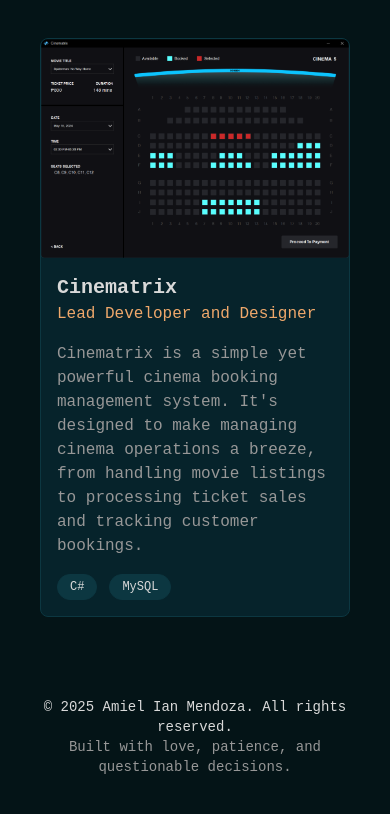
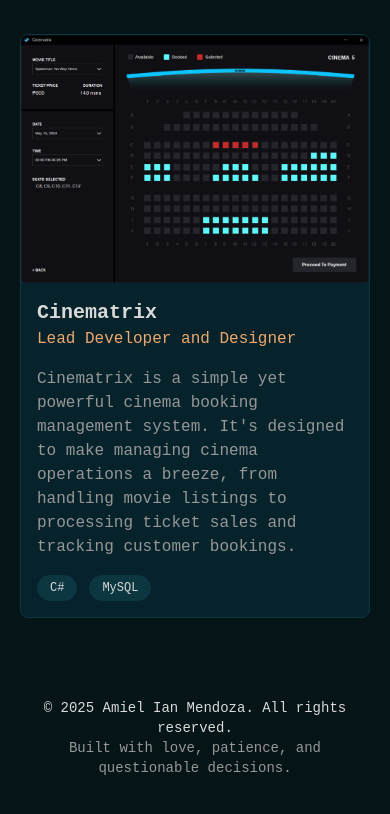
Before and after one commit to aimndz/portfolio, a Next.js app: page /projects in a window 390 px wide. Shown: the part 1416-2230 px from the top of the page. Built offline with nearby package versions, Linux system fonts and the light colour scheme; a web font is replaced by a local one.

Commit message:
UI: Adjust horizontal margin layout

```diff
--- a/src/components/AllProjects.tsx
+++ b/src/components/AllProjects.tsx
@@ -8,7 +8,7 @@ function AllProjects() {
   const allProjects = [...featuredProjects, ...otherProjects];
 
   return (
-    <section className="mt-28 max-w-4xl mx-10 mb-20 z-10">
+    <section className="mt-28 max-w-4xl mx-5 mb-20 z-10">
       <div className="md:mb-20 mb-14">
         <h1 className="text-4xl md:text-6xl font-montserrat font-bold  glowing-gradient-text text-center">
           Projects
--- a/src/components/Radar.tsx
+++ b/src/components/Radar.tsx
@@ -3,7 +3,7 @@ import { motion } from "motion/react";
 
 function Radar() {
   return (
-    <div className="relative w-full mx-10">
+    <div className="relative w-full mx-5">
       {/* Radar Glow */}
       <motion.div
         className="absolute inset-0 flex justify-center items-center"
--- a/src/components/VerticalRuler.tsx
+++ b/src/components/VerticalRuler.tsx
@@ -11,9 +11,9 @@ function VerticalRuler({ position = "left" }) {
 
   const lineClass =
     position === "left"
-      ? "left-5 min-[900px]:left-20"
+      ? "min-[900px]:left-20"
       : position === "right"
-      ? "right-5 min-[900px]:right-20"
+      ? "min-[900px]:right-20"
       : "left-1/2 top-0 h-full w-[1px] bg-s-default -z-10";
   const textClass = position === "left" ? "left-16" : "right-16";
 
--- a/src/components/sections/AboutMe.tsx
+++ b/src/components/sections/AboutMe.tsx
@@ -3,7 +3,7 @@ import { motion } from "framer-motion";
 
 function AboutMe() {
   return (
-    <div className="max-w-4xl mx-10 md:mt-52">
+    <div className="max-w-4xl mx-5 md:mt-52">
       <SectionTitle title="About me" />
       <div className="text-p-muted md:text-lg text-md">
         <motion.p
--- a/src/components/sections/FeaturedProjects.tsx
+++ b/src/components/sections/FeaturedProjects.tsx
@@ -12,7 +12,7 @@ function FeaturedProjects() {
   const { featuredProjects } = content;
 
   return (
-    <section className="mt-48 max-w-4xl mx-10 mb-20 z-10">
+    <section className="mt-48 max-w-4xl mx-5 mb-20 z-10">
       <div className="flex justify-between">
         <SectionTitle title="Featured Projects" />
         <Link href="/projects">
--- a/src/components/sections/Footer.tsx
+++ b/src/components/sections/Footer.tsx
@@ -1,6 +1,6 @@
 function Footer() {
   return (
-    <footer className="text-center mb-10 text-sm mx-10">
+    <footer className="text-center mb-10 text-sm mx-5">
       <p>© 2025 Amiel Ian Mendoza. All rights reserved.</p>
       <p className="text-p-muted">
         Built with love, patience, and questionable decisions.
--- a/src/components/sections/Technologies.tsx
+++ b/src/components/sections/Technologies.tsx
@@ -5,7 +5,7 @@ function Technologies() {
   const { technologies } = content;
 
   return (
-    <div className="mt-48 max-w-4xl mx-10">
+    <div className="mt-48 max-w-4xl mx-5">
       <SectionTitle title="Technologies" />
       <div className="grid grid-cols-1 min-[500px]:grid-cols-2 md:grid-cols-4 gap-3 ">
         {technologies.map((tech, index) => {
```
